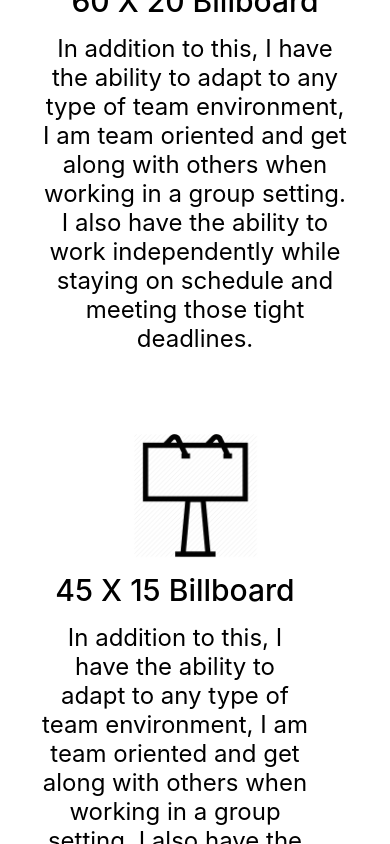
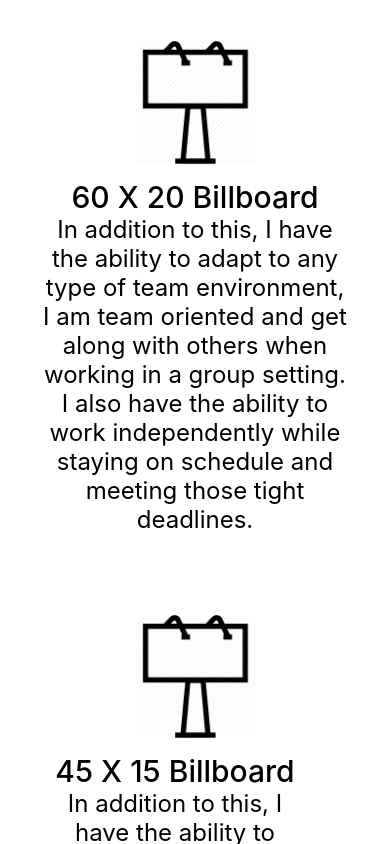
Before and after one commit to Zaibi727/Collection-of-Designs, a React (Create React App) app: page / in a window 390 px wide. Shown: the top 844 px of the page. Built offline with nearby package versions, Linux system fonts and the light colour scheme.

Commit message:
Update billboard.module.css

```diff
--- a/src/components/seventeenMay/billboard/billboard.module.css
+++ b/src/components/seventeenMay/billboard/billboard.module.css
@@ -4,7 +4,7 @@
     box-sizing: border-box;
 }
 .wrapperDouble{
-    width: 100%;
+    width: 70%;
     max-width: 100%;
     margin: 0;
     position: absolute;
@@ -56,7 +56,6 @@
     line-height: 36px;
     text-align: center;
     color: #000000;
-    margin-bottom: 15px;
 }
 .p2{
     font-weight: normal;
@@ -68,6 +67,16 @@
 }
 
 @media only screen and (max-width: 800px){
+    .wrapperDouble{
+        width: 100%;
+        max-width: 100%;
+        margin: 0;
+        position: absolute;
+        top: 0%;
+        left: 0%;
+        -ms-transform: translate(0%, 0%);
+         transform: translate(0%, 0%);
+    }
     .billWrapper{
        display: block;
     }
```
